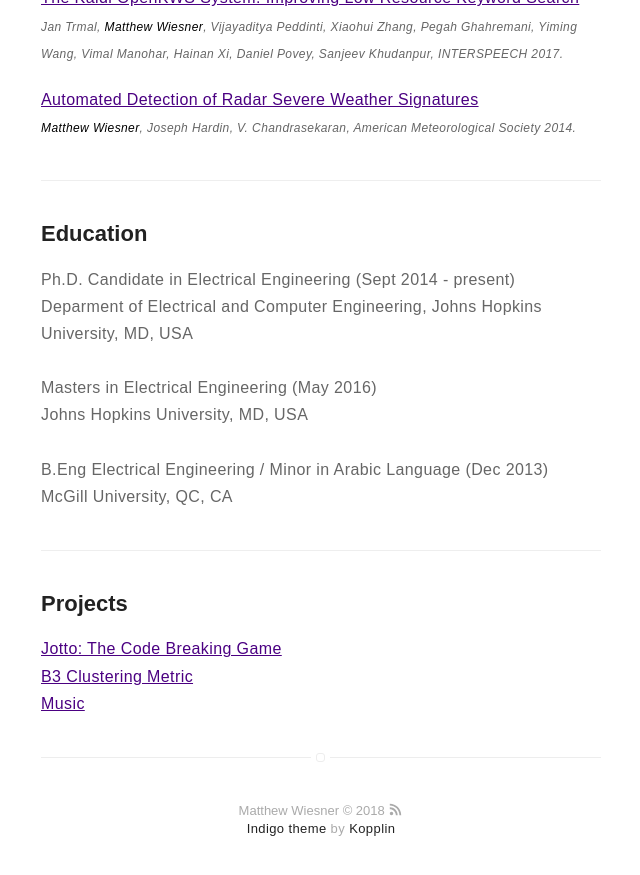
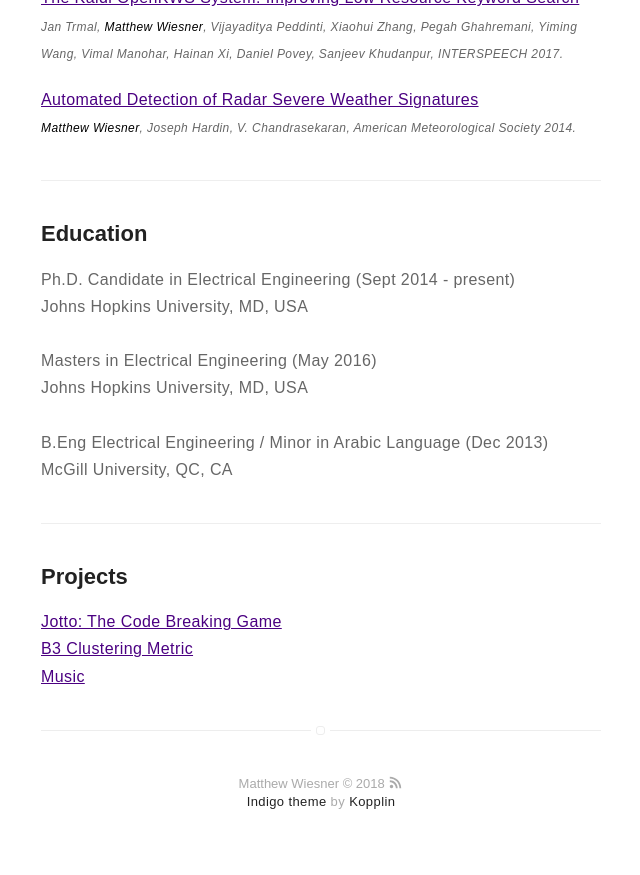
Before and after one commit to m-wiesner/m-wiesner.github.io, a Jekyll site: the page built from about.md, in a window 1280 px wide and 900 px high, scrolled down 1100 px. Shown: the top 875 px of the window, without its empty margins (319-959 px from the left). Built offline with Jekyll 4.4.1, drawn with Linux system fonts in a browser that asks for light colours.

Commit message:
Updates about.md

```diff
--- a/about.md
+++ b/about.md
@@ -48,7 +48,7 @@ I spend most of my time making music and with my family.</p>
 <h2>Education</h2>
 
 <b>Ph.D. Candidate in Electrical Engineering</b> (Sept 2014 - present) <br />
-Deparment of Electrical and Computer Engineering, Johns Hopkins University, MD, USA
+Johns Hopkins University, MD, USA
 <br />
 <br />
 <b>Masters in Electrical Engineering</b> (May 2016) <br />
```
